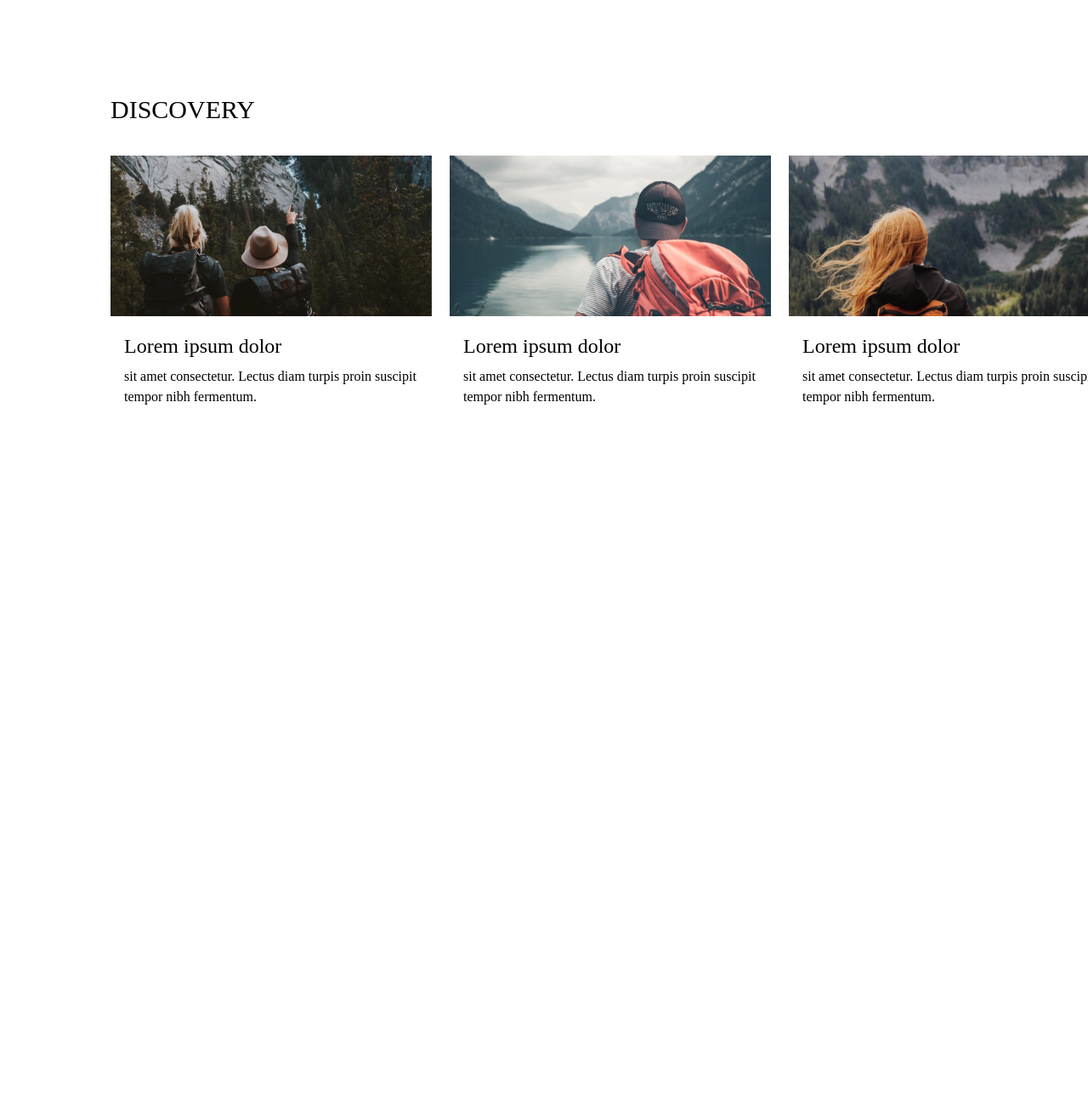
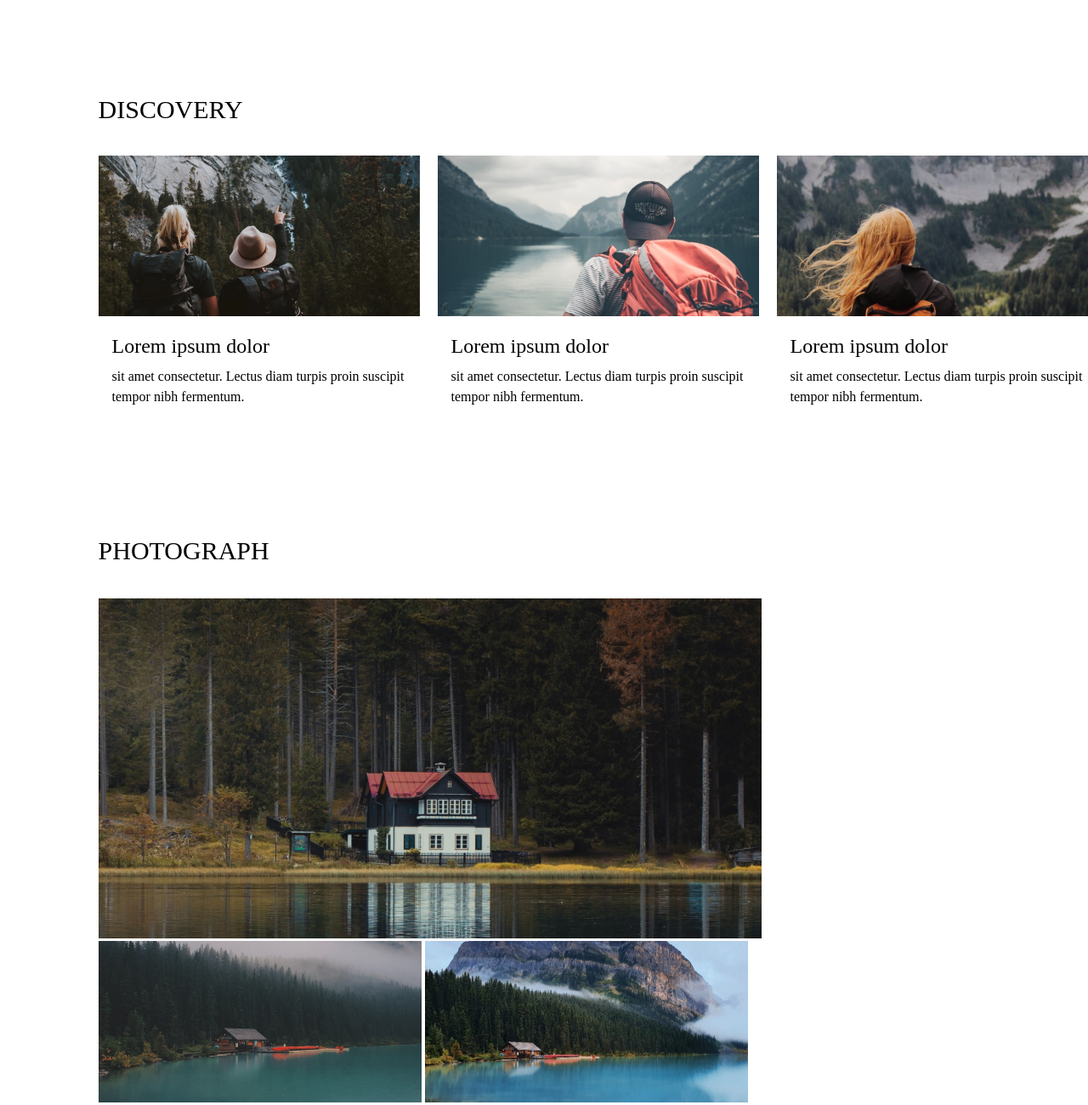
Before and after one commit to ReziBarabadze/homework9, a plain HTML site: page index.html in a window 1280 px wide. Shown: the part 615-1915 px from the top of the page at 85% size. Before the commit the page ends 1240 px from the top, so only its background shows below. Drawn offline with Linux system fonts and the light colour scheme.

Commit message:
add last update

```diff
--- a/css/style.css
+++ b/css/style.css
@@ -86,9 +86,9 @@ header{
 /* section2 */
 .section2{
   width: calc(1180 / 1440 * 100%);
+  margin: auto;
+  /* background-color: blue; */
   margin-block: 130px;
-  display: flex;
-  flex-direction: column;
 }
 .section2H2{
   font-family: Kanit;
@@ -97,12 +97,12 @@ header{
   line-height: 45px;
   color: #000000;
   margin-bottom: 32px;
-  margin-inline: 130px;
 }
 .section2Conteiner{
   display: flex;
   column-gap: 21px;
-  margin-inline: 130px;
+  justify-content: space-between;
+  /* margin-inline: 130px; */
 }
 .section2Article{
   /* width: 380px;
@@ -128,3 +128,19 @@ header{
   margin: 16px;
 }
 /* section3 */
+.section3{
+  width: calc(1180 / 1440 * 100%); ;
+  margin: auto;
+}
+.section3H2{
+  font-size: 30px;
+  font-weight: 500;
+  line-height: 45px;
+  font-family: Kanit;
+  margin-bottom: 34px;
+  color: #000000;
+}
+.bigImg{
+
+
+}
--- a/index.html
+++ b/index.html
@@ -91,6 +91,15 @@
         </article>
       </div>
      </section>
+     <!-- section3 -->
+      <section class="section3">
+        <h2 class="section3H2">
+          PHOTOGRAPH
+        </h2>
+        <img src="images/Rectangle 27.png" alt="images" class="bigImg">
+        <img src="images/photograph2.png" alt="images" class="middleImg">
+        <img src="images/photograph3.png" alt="images">
+      </section>
 
 
 
```
Also changed, not shown: images/Rectangle 27.png (added), images/photograph2.png (added), images/photograph3.png (added).
